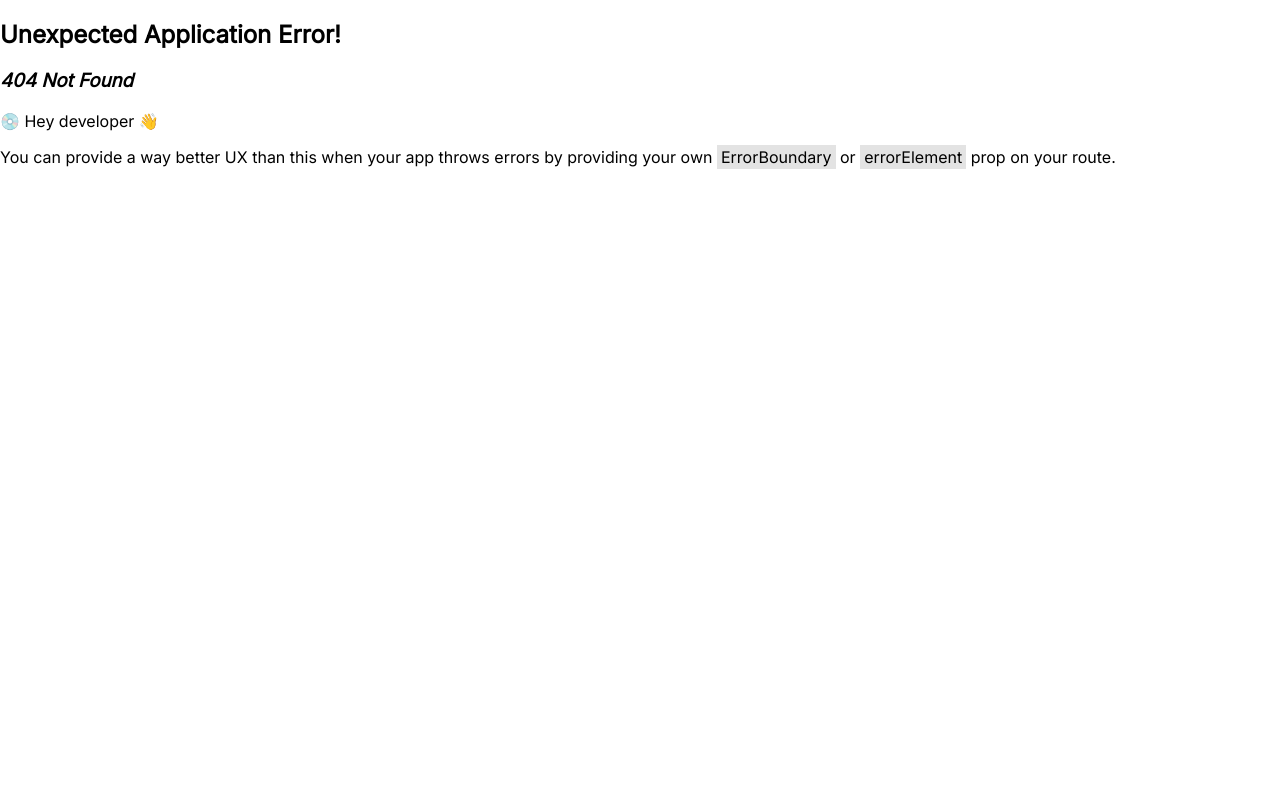
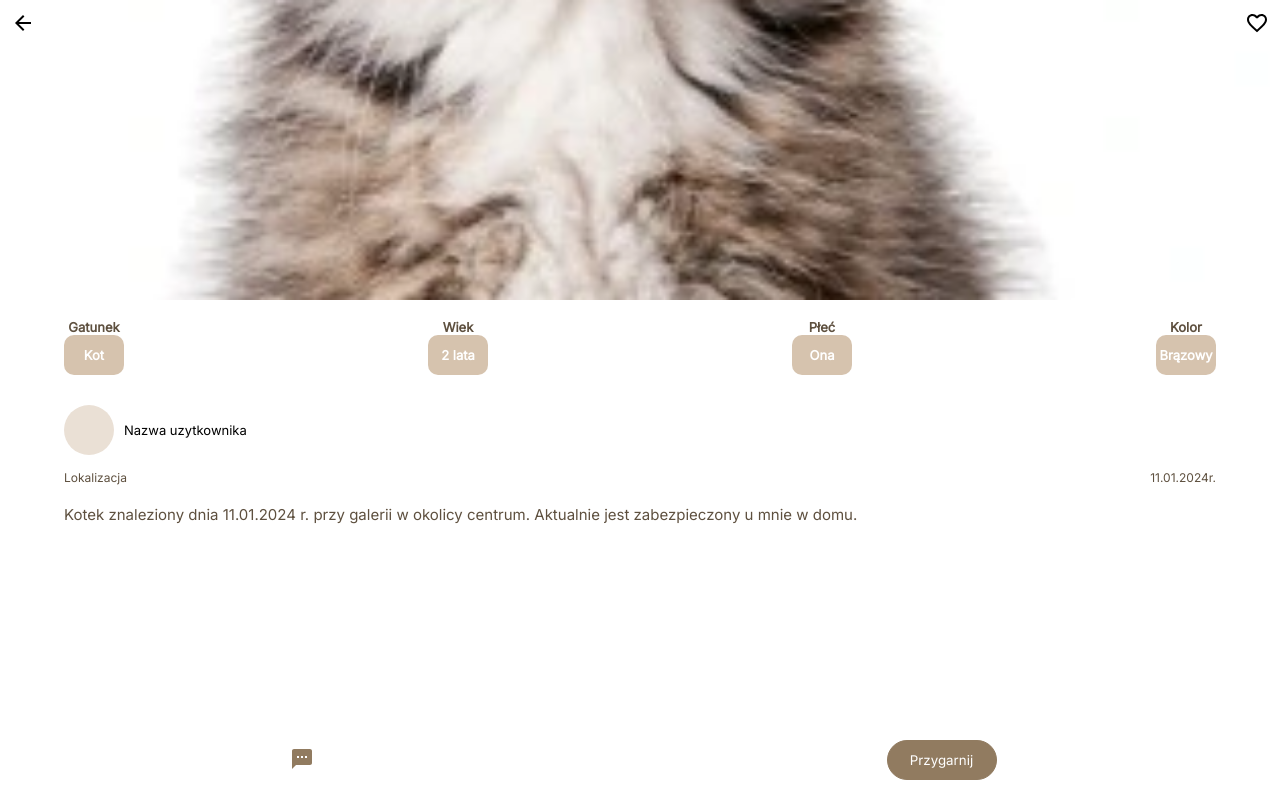
Before and after one commit to asiabielawska/PetsFinder, a React (Vite) app: page /pet-profile in a window 1280 px wide. Before the commit this address had no page. Built offline with nearby package versions, Linux system fonts and the light colour scheme.

Commit message:
Create pet profile

```diff
--- a/src/components/HomePage/BottomMainMenuBar/BottomMainMenuBar.tsx
+++ b/src/components/HomePage/BottomMainMenuBar/BottomMainMenuBar.tsx
@@ -3,6 +3,7 @@ import HomeIcon from "@mui/icons-material/Home";
 import EmailIcon from "@mui/icons-material/Email";
 import FavoriteIcon from "@mui/icons-material/Favorite";
 import AccountCircleIcon from "@mui/icons-material/AccountCircle";
+import { Divider } from "@mui/material";
 
 export const BottomMainMenuBar = () => {
   return (
@@ -12,14 +13,17 @@ export const BottomMainMenuBar = () => {
           <HomeIcon fontSize="large" />
           Strona główna
         </Option>
+        <Divider orientation="vertical" variant="middle" />
         <Option>
           <EmailIcon fontSize="large" />
           Wiadomości
         </Option>
+        <Divider orientation="vertical" variant="middle" />
         <Option>
           <FavoriteIcon fontSize="large" />
           Polubienia
         </Option>
+        <Divider orientation="vertical" variant="middle" />
         <Option>
           <AccountCircleIcon fontSize="large" />
           Profil
--- a/src/components/HomePage/BottomMainMenuBar/styled.ts
+++ b/src/components/HomePage/BottomMainMenuBar/styled.ts
@@ -7,16 +7,7 @@ export const BottomMenuBar = styled("div")({
   width: "100%",
   height: "10vh",
   marginTop: "auto",
-  "& > button": {
-    backgroundColor: "#917B60",
-    borderLeft: "none",
-    borderTop: "none",
-    borderBottom: "none",
-    borderRight: "1px solid white",
-  },
-  "& > button:last-child": {
-    borderRight: "none",
-  },
+  backgroundColor: "white",
 });
 
 export const Option = styled("button")({
@@ -28,4 +19,6 @@ export const Option = styled("button")({
   flexDirection: "column",
   alignItems: "center",
   justifyContent: "center",
+  backgroundColor: "#917B60",
+  border: "none",
 });
--- a/src/components/HomePage/LatestAnnouncements/LatestAnnouncements.tsx
+++ b/src/components/HomePage/LatestAnnouncements/LatestAnnouncements.tsx
@@ -1,14 +1,16 @@
 import { Announcement, AnnouncementImg, AnnouncementText } from "./styled";
 import koteczek from "../../../assets/kotek.webp";
+import { useNavigate } from "react-router-dom";
 
 export const LatestAnnouncements = () => {
+  const navigate = useNavigate();
   return (
     <>
-      <Announcement>
+      <Announcement onClick={() => navigate("pet-profile")}>
         <AnnouncementImg src={koteczek} />
         <AnnouncementText>Treść</AnnouncementText>
       </Announcement>
-      <Announcement>
+      <Announcement onClick={() => navigate("pet-profile")}>
         <AnnouncementImg src={koteczek} />
         <AnnouncementText>Treść</AnnouncementText>
       </Announcement>
--- a/src/components/HomePage/PhotoAndUserName/styled.ts
+++ b/src/components/HomePage/PhotoAndUserName/styled.ts
@@ -4,6 +4,7 @@ export const PhotoAndName = styled("div")({
   display: "flex",
   alignItems: "center",
   flex: 2,
+  marginTop: 15,
 });
 export const UserImage = styled("div")({
   width: 50,
--- /dev/null
+++ b/src/components/PetProfile/PetProfile.tsx
@@ -0,0 +1,78 @@
+import { Category } from "../../components/HomePage/CommonCategories/styled";
+import koteczek from "../../assets/kotek.webp";
+import {
+  Adopt,
+  Contact,
+  Date,
+  DateAndLocation,
+  Description,
+  Detail,
+  Liked,
+  PetDetails,
+  PetProfileImg,
+  PhoneAndMessage,
+  ReturnButton,
+} from "./styled";
+import {
+  PhotoAndName,
+  UserImage,
+  UserName,
+} from "../HomePage/PhotoAndUserName/styled";
+import { MainContent } from "../../styled";
+import SmsIcon from "@mui/icons-material/Sms";
+import ArrowBackIcon from "@mui/icons-material/ArrowBack";
+import FavoriteBorderIcon from "@mui/icons-material/FavoriteBorder";
+import { useNavigate } from "react-router-dom";
+
+export const PetProfile = () => {
+  const navigate = useNavigate();
+  return (
+    <>
+      <ReturnButton onClick={() => navigate("/")}>
+        <ArrowBackIcon />
+      </ReturnButton>
+      <Liked>
+        <FavoriteBorderIcon />
+      </Liked>
+      <PetProfileImg src={koteczek} />
+      <MainContent>
+        <PetDetails>
+          <Category>
+            <div>Gatunek</div>
+            <Detail>Kot</Detail>
+          </Category>
+          <Category>
+            <div>Wiek</div>
+            <Detail>2 lata</Detail>
+          </Category>
+          <Category>
+            <div>Płeć</div>
+            <Detail>Ona</Detail>
+          </Category>
+          <Category>
+            <div>Kolor</div>
+            <Detail>Brązowy</Detail>
+          </Category>
+        </PetDetails>
+        <PhotoAndName>
+          <UserImage></UserImage>
+          <UserName>Nazwa uzytkownika</UserName>
+        </PhotoAndName>
+        <DateAndLocation>
+          <div>Lokalizacja</div>
+          <Date>11.01.2024r.</Date>
+        </DateAndLocation>
+        <Description>
+          Kotek znaleziony dnia 11.01.2024 r. przy galerii w okolicy centrum.
+          Aktualnie jest zabezpieczony u mnie w domu.
+        </Description>
+      </MainContent>
+      <Contact>
+        <PhoneAndMessage>
+          <SmsIcon />
+        </PhoneAndMessage>
+        <Adopt>Przygarnij</Adopt>
+      </Contact>
+    </>
+  );
+};
--- /dev/null
+++ b/src/components/PetProfile/styled.ts
@@ -0,0 +1,89 @@
+import { styled } from "@mui/material";
+
+export const ReturnButton = styled("button")({
+  border: "none",
+  backgroundColor: "white",
+  borderRadius: 10,
+  position: "absolute",
+  top: 10,
+  left: 5,
+});
+
+export const Liked = styled("button")({
+  background: "none",
+  border: "none",
+  position: "absolute",
+  top: 10,
+  right: 5,
+});
+
+export const PetProfileImg = styled("img")({
+  height: 300,
+  width: "100%",
+  objectFit: "cover",
+});
+
+export const PetDetails = styled("div")({
+  display: "flex",
+  flexDirection: "row",
+  paddingTop: 15,
+  width: "100%",
+  justifyContent: "space-between",
+  color: "#5E503F",
+  marginBottom: 15,
+});
+
+export const Detail = styled("div")({
+  backgroundColor: "#D6C3AE",
+  display: "flex",
+  height: 40,
+  width: 60,
+  borderRadius: 10,
+  fontWeight: "bold",
+  color: "white",
+  justifyContent: "center",
+  alignItems: "center",
+});
+
+export const DateAndLocation = styled("div")({
+  fontSize: 12,
+  color: "#5E503F",
+  display: "flex",
+  marginTop: 15,
+  justifyContent: "space-between",
+});
+
+export const Date = styled("div")({});
+
+export const Description = styled("div")({
+  marginTop: 20,
+  color: "#5E503F",
+  fontSize: 15,
+});
+
+export const Contact = styled("div")({
+  display: "flex",
+  justifyContent: "space-around",
+  alignItems: "center",
+  marginTop: 15,
+  position: "fixed",
+  bottom: 0,
+  width: "100%",
+  height: "10vh",
+  background: "white",
+});
+
+export const PhoneAndMessage = styled("button")({
+  background: "none",
+  border: "none",
+  color: "#917B60",
+});
+
+export const Adopt = styled("button")({
+  backgroundColor: "#917B60",
+  border: "1px solid #917B60",
+  height: 40,
+  width: 110,
+  borderRadius: 20,
+  color: "white",
+});
--- a/src/main.tsx
+++ b/src/main.tsx
@@ -3,12 +3,14 @@ import ReactDOM from "react-dom/client";
 import { HomePage } from "./HomePage.tsx";
 import { createBrowserRouter, RouterProvider } from "react-router-dom";
 import "./index.css";
+import { PetProfile } from "./components/PetProfile/PetProfile.tsx";
 
 const router = createBrowserRouter([
   {
     path: "",
     element: <HomePage />,
   },
+  { path: "pet-profile", element: <PetProfile /> },
 ]);
 
 ReactDOM.createRoot(document.getElementById("root")!).render(
--- a/src/styled.ts
+++ b/src/styled.ts
@@ -1,7 +1,6 @@
 import { styled } from "@mui/material";
 
 export const MainContent = styled("div")({
-  paddingTop: "3vh",
   paddingLeft: "5vw",
   paddingRight: "5vw",
   paddingBottom: "12vh",
```
